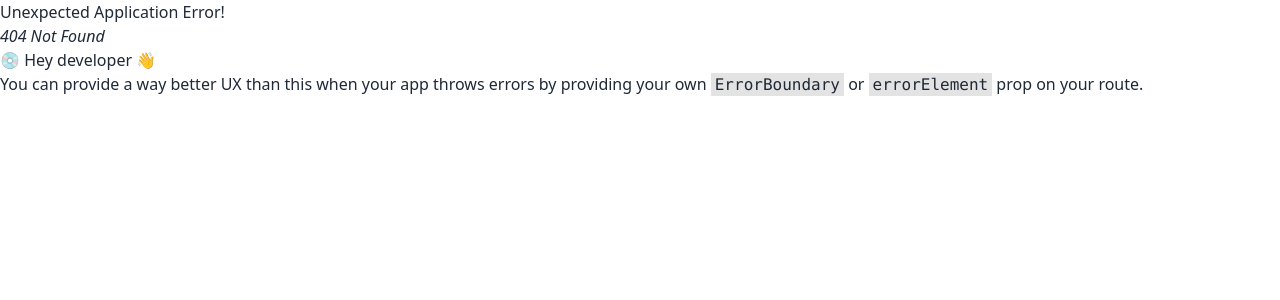
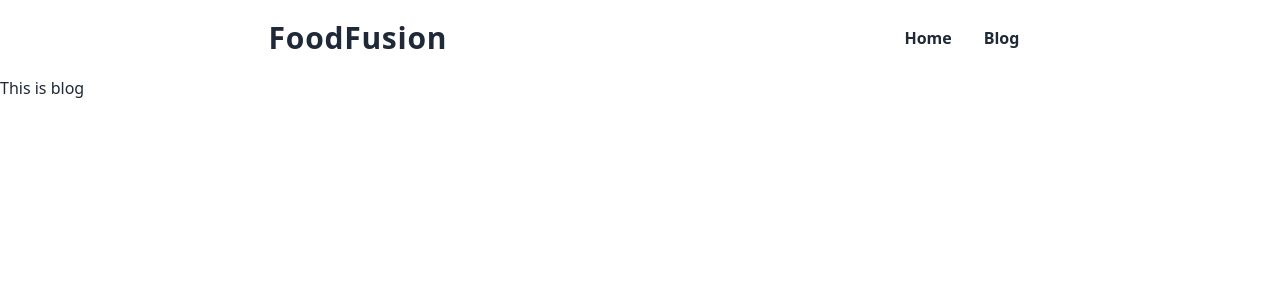
Before and after one commit to sakibmahbub/FoodFusion-Client, a React (Vite) app: page /blog in a window 1280 px wide. Before the commit this address had no page. Shown: the top 300 px of the page. Built offline with nearby package versions, Linux system fonts and the light colour scheme.

Commit message:
created header

```diff
--- a/src/main.jsx
+++ b/src/main.jsx
@@ -3,7 +3,7 @@ import ReactDOM from "react-dom/client";
 import { RouterProvider } from "react-router-dom";
 import App from "./App.jsx";
 import "./index.css";
-import router from "./routes/routes.jsx";
+import router from "./routes/Routes.jsx";
 
 ReactDOM.createRoot(document.getElementById("root")).render(
   <React.StrictMode>
--- /dev/null
+++ b/src/pages/Blog/Blog.jsx
@@ -0,0 +1,7 @@
+import React from "react";
+
+const Blog = () => {
+  return <div>This is blog</div>;
+};
+
+export default Blog;
--- a/src/pages/Shared/Header.jsx
+++ b/src/pages/Shared/Header.jsx
@@ -4,7 +4,94 @@ import { Link, NavLink } from "react-router-dom";
 
 const Header = () => {
   const [isMenuOpen, setIsMenuOpen] = useState(false);
-  return <div></div>;
+  return (
+    <div className=" px-4 py-5 mx-auto sm:max-w-xl md:max-w-full lg:max-w-screen-xl md:px-24 lg:px-8 relative z-20">
+      <div className="relative flex items-center justify-around">
+        {/* Logo Section */}
+        <Link to="/" className="inline-flex items-center">
+          <span className="ml-2 text-3xl font-bold tracking-wide text-gray-800">
+            FoodFusion
+          </span>
+        </Link>
+
+        {/* Nav Items Section */}
+        <ul className="items-center font-semibold hidden space-x-8 lg:flex">
+          <li>
+            <NavLink
+              to="/"
+              className={({ isActive }) => (isActive ? "active" : "default")}
+            >
+              Home
+            </NavLink>
+          </li>
+          <li>
+            <NavLink
+              to="/blog"
+              className={({ isActive }) => (isActive ? "active" : "default")}
+            >
+              Blog
+            </NavLink>
+          </li>
+        </ul>
+
+        {/* Mobile Navbar Section */}
+        <div className="lg:hidden">
+          {/* Dropdown Open Button */}
+          <button
+            aria-label="Open Menu"
+            title="Open Menu"
+            onClick={() => setIsMenuOpen(true)}
+          >
+            <Bars3BottomRightIcon className="w-8 text-gray-600" />
+          </button>
+          {isMenuOpen && (
+            <div className="absolute top-0 left-0 w-full z-10">
+              <div className="p-5 bg-white border rounded shadow-sm">
+                {/* Logo & Button section */}
+                <div className="flex items-center justify-between mb-4">
+                  <div>
+                    <Link to="/" className="inline-flex items-center">
+                      <span className="ml-2 text-xl font-bold tracking-wide text-gray-800 uppercase">
+                        FoodFusion
+                      </span>
+                    </Link>
+                  </div>
+                  {/* Dropdown menu close button */}
+                  <div>
+                    <button
+                      aria-label="Close Menu"
+                      title="Close Menu"
+                      onClick={() => setIsMenuOpen(false)}
+                    >
+                      <XMarkIcon className="w-8 text-red-600" />
+                    </button>
+                  </div>
+                </div>
+                {/* Mobile Nav Items Section */}
+                <nav>
+                  <ul className="space-y-4">
+                    <li>
+                      <Link to="/" className="default">
+                        Home
+                      </Link>
+                    </li>
+                    <li>
+                      <Link
+                        to="/blog"
+                        className="font-medium tracking-wide text-gray-700 transition-colors duration-200 hover:text-blue-400"
+                      >
+                        Blog
+                      </Link>
+                    </li>
+                  </ul>
+                </nav>
+              </div>
+            </div>
+          )}
+        </div>
+      </div>
+    </div>
+  );
 };
 
 export default Header;
--- a/src/routes/Routes.jsx
+++ b/src/routes/Routes.jsx
@@ -1,6 +1,7 @@
 import { createBrowserRouter } from "react-router-dom";
 import Main from "../layouts/Main";
 import Home from "../pages/Home/Home";
+import Blog from "../pages/Blog/Blog";
 
 const router = createBrowserRouter([
   {
@@ -11,6 +12,10 @@ const router = createBrowserRouter([
         path: "/",
         element: <Home />,
       },
+      {
+        path: "blog",
+        element: <Blog />,
+      },
     ],
   },
 ]);
```
